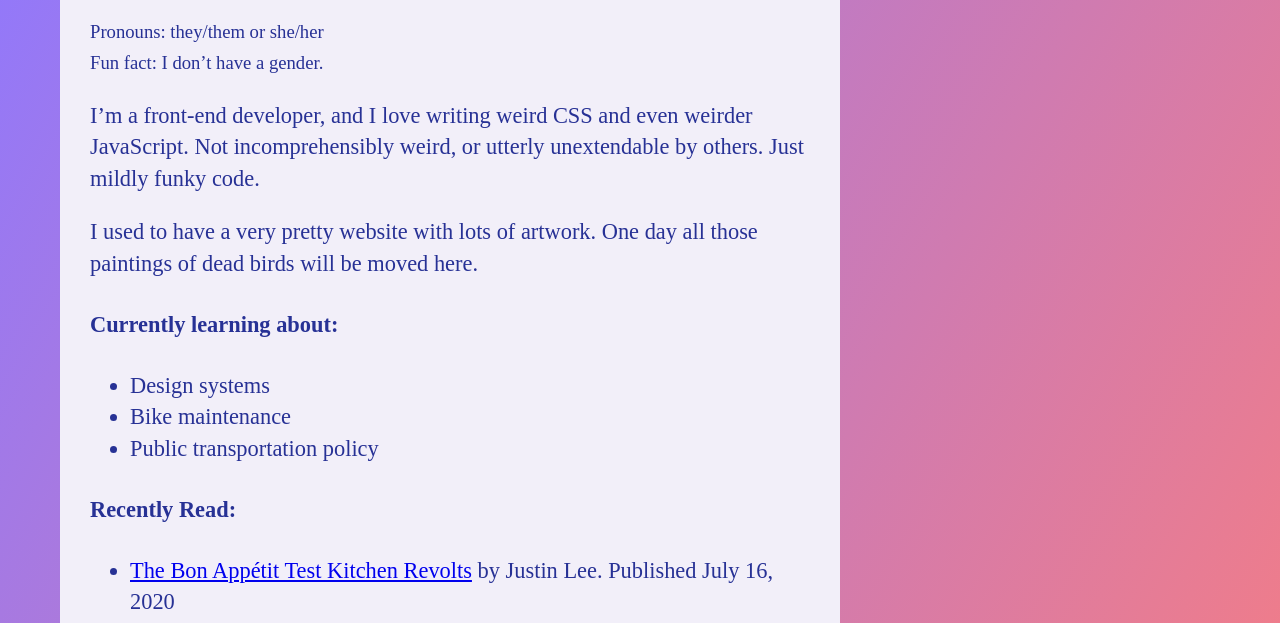
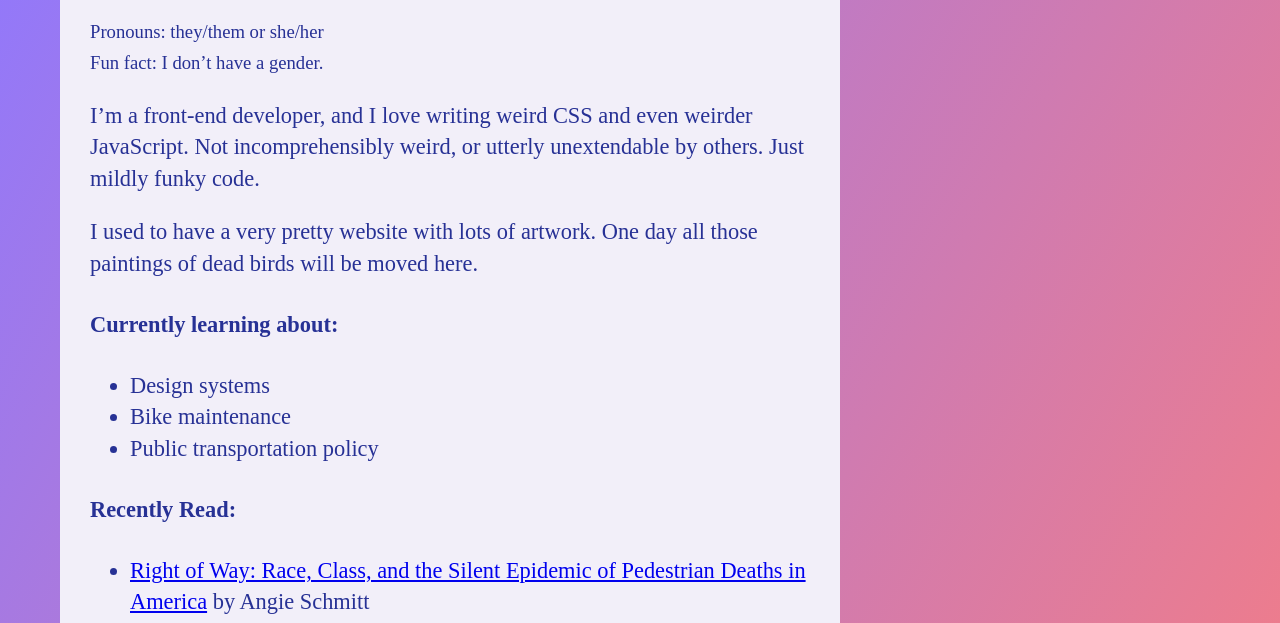
Before and after one commit to aceyoung9/aceyoung9.github.io, a Gatsby site: page / in a window 1280 px wide. Shown: the part 168-791 px from the top of the page. Built offline with nearby package versions, Linux system fonts and the light colour scheme; Gatsby itself is replaced by a stand-in of ours.

Commit message:
Add a book

```diff
--- a/src/pages/index.js
+++ b/src/pages/index.js
@@ -69,6 +69,13 @@
       <h4>Recently Read:</h4>
       <ul>
         <li>
+          <a href="https://islandpress.org/books/right-way">
+            Right of Way: Race, Class, and the Silent Epidemic of Pedestrian
+            Deaths in America
+          </a>{" "}
+          by Angie Schmitt
+        </li>
+        <li>
           <a href="https://medium.com/wan-coffee/the-ba-test-kitchen-revolts-a1c4f51a9fb9">
             The Bon Appétit Test Kitchen Revolts
           </a>{" "}
```
